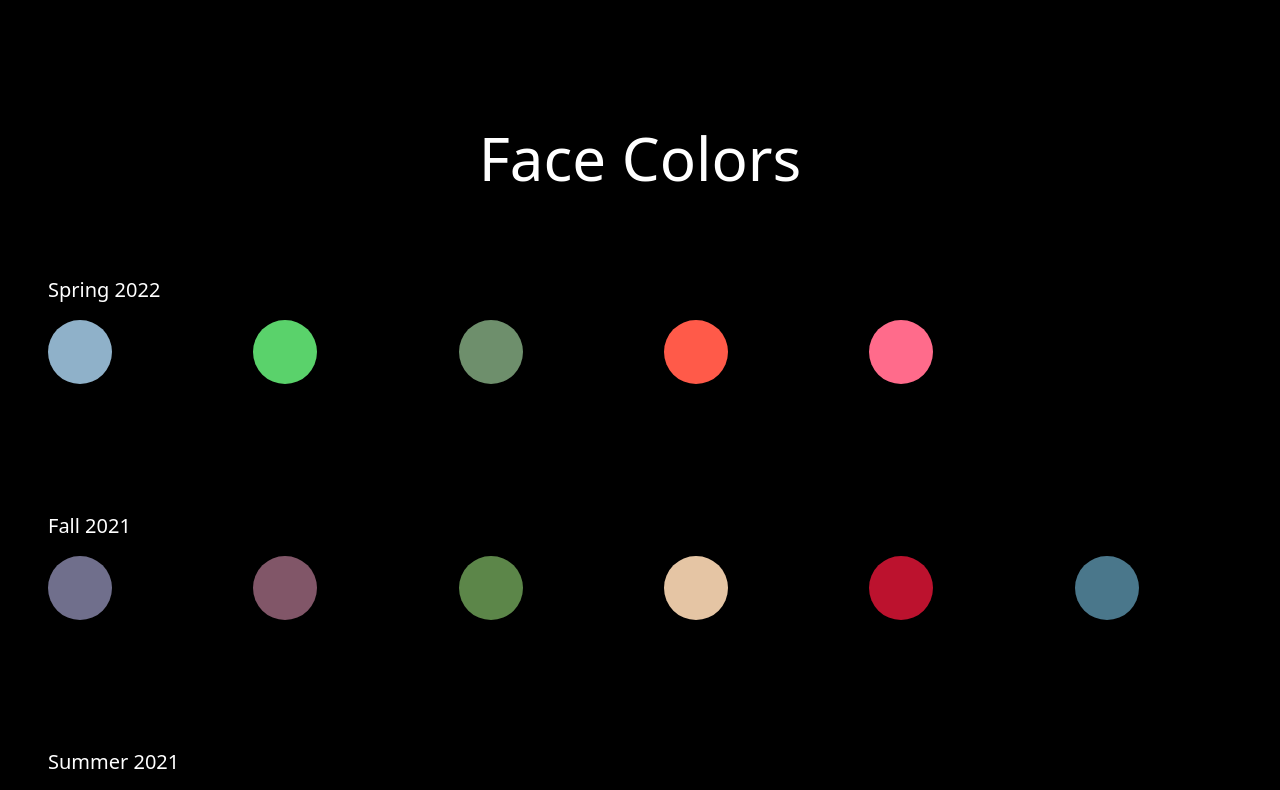
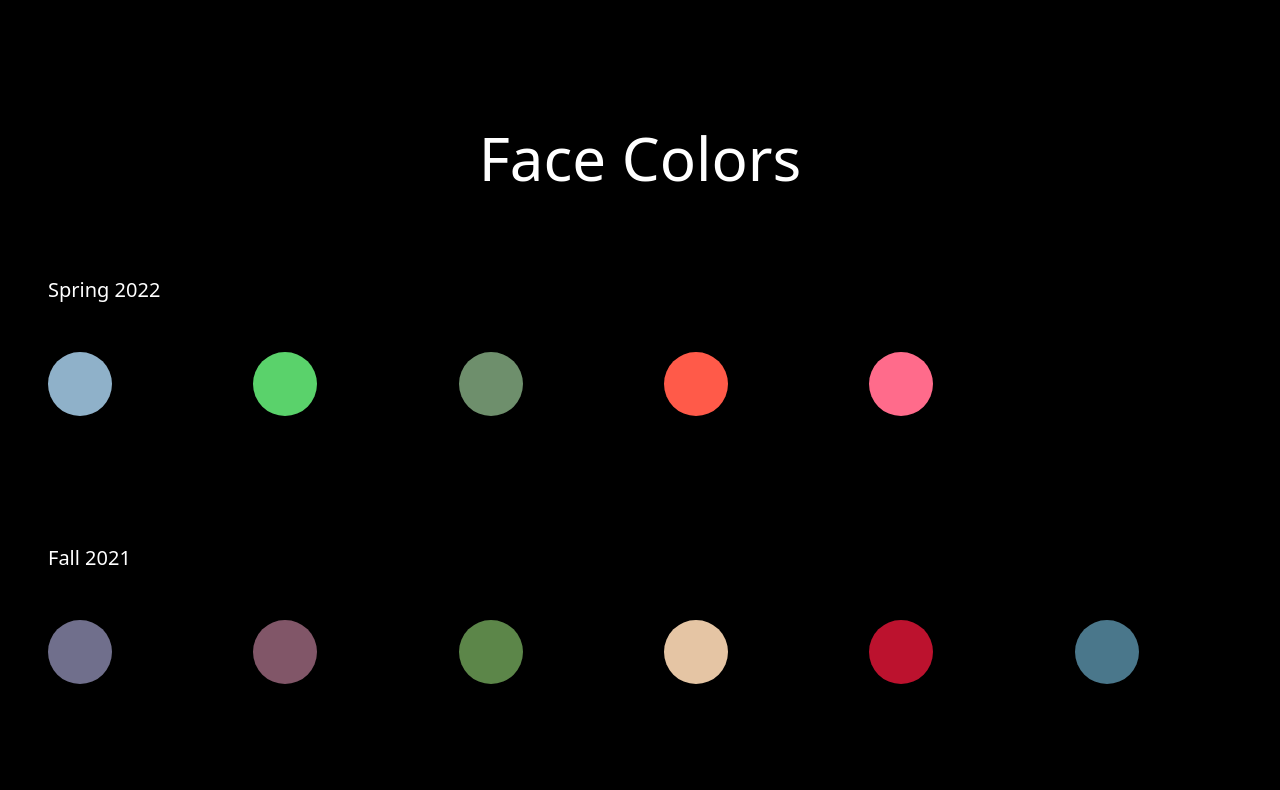
Before and after one commit to blyscuit/Watch_Colors, a Next.js app: page / in a window 1280 px wide. Shown: the top 790 px of the page. Built offline with nearby package versions, Linux system fonts and the light colour scheme.

Commit message:
[snap scroll]

```diff
--- a/pages/index.js
+++ b/pages/index.js
@@ -61,19 +61,20 @@ export default function Home({ colors }) {
   }
 
   return (
-    <Layout>
+    <div>
       <Head>
         <title>Apple Watch Face Colors</title>
         <meta name="description" content="Color Palletes created from Apple Watch Face Colors" />
       </Head>
       {/* Hero Section  */}
 
-      <section className="flex flex-col  space-y-10 mt-12 sm:mt-24 md:mt-32 pb-24">
+      <div style={{height: "100vh", overflow: "auto"}} className="snap-y w-full absolute" >
+      <section className="flex flex-col space-y-10 mt-12 sm:mt-24 md:mt-32">
         {/* Headlines */}
 
         <h2 className="text-3xl text-center leading-normal sm:text-6xl font-thin  ">Face Colors</h2>
 
-      <div className="snap-y ">
+      <div className="snap-y pb-64">
         {colors.map((d) => (
 
     <motion.div
@@ -85,7 +86,7 @@ export default function Home({ colors }) {
   >
       <div className="snap-center py-12" key={d.id}>
         <motion.div variants={textVariants}>
-            <p className="text-xl sm:text-md px-12 ">{d.name}</p>
+            <p className="text-xl sm:text-md px-12 pb-8 ">{d.name}</p>
         </motion.div>
 
             <motion.div variants={cardVariants} className="grid grid-cols-4 sm:grid-cols-6 gap-12 pt-4 pb-8 px-12 overflow-x-auto hover:overflow-x-scroll">
@@ -102,17 +103,19 @@ export default function Home({ colors }) {
         ))}
         </div>
       </section>
-      <ToastContainer transition={Slide} theme="dark" position="bottom-right" />
-
       <div className={
         (likes.length > 0 ? "translate-y-0 " : "translate-y-96 " )+
       "transition ease-in-out  flex items-center flex-row sticky bottom-0 bg-gray-900 left-0 right-0 px-8 py-2"}>
               <div className="h-8 w-8 rounded-lg" style={{backgroundColor: likes }}></div>
               <button onClick={handleCopy} className="px-6 grow text-left" >{likes}</button>
               <button onClick={handleCopy} className="btn justify-self-end">Copy</button>
+      </div>
+      </div>
+      <ToastContainer transition={Slide} theme="dark" position="bottom-right" />
 
-      </div>
-    </Layout>
+
+
+    </div>
 
   );
 }
```
